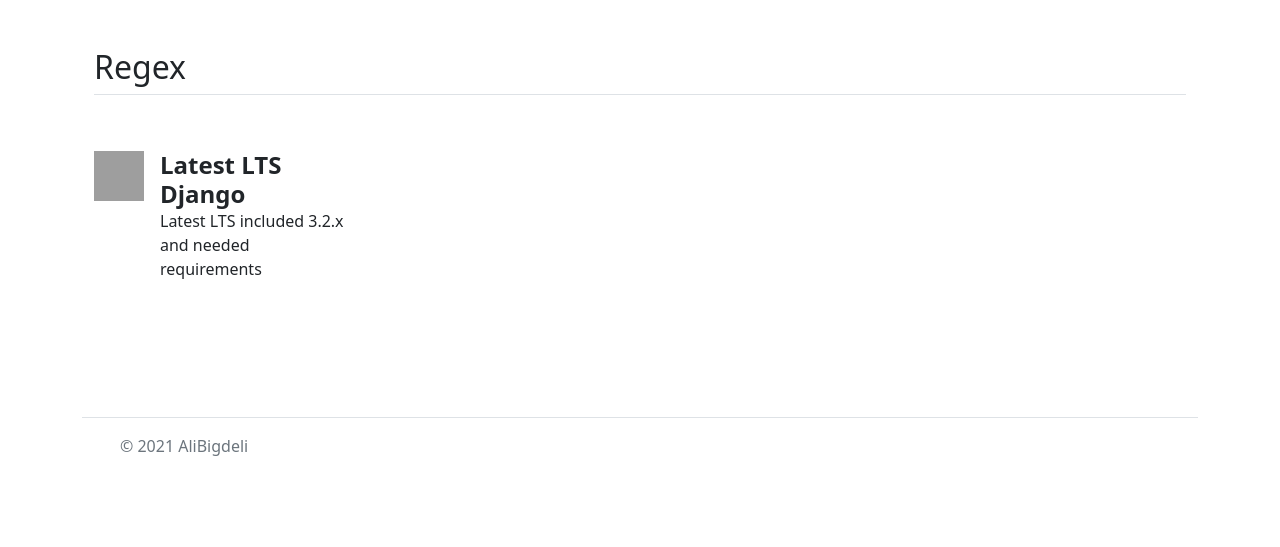
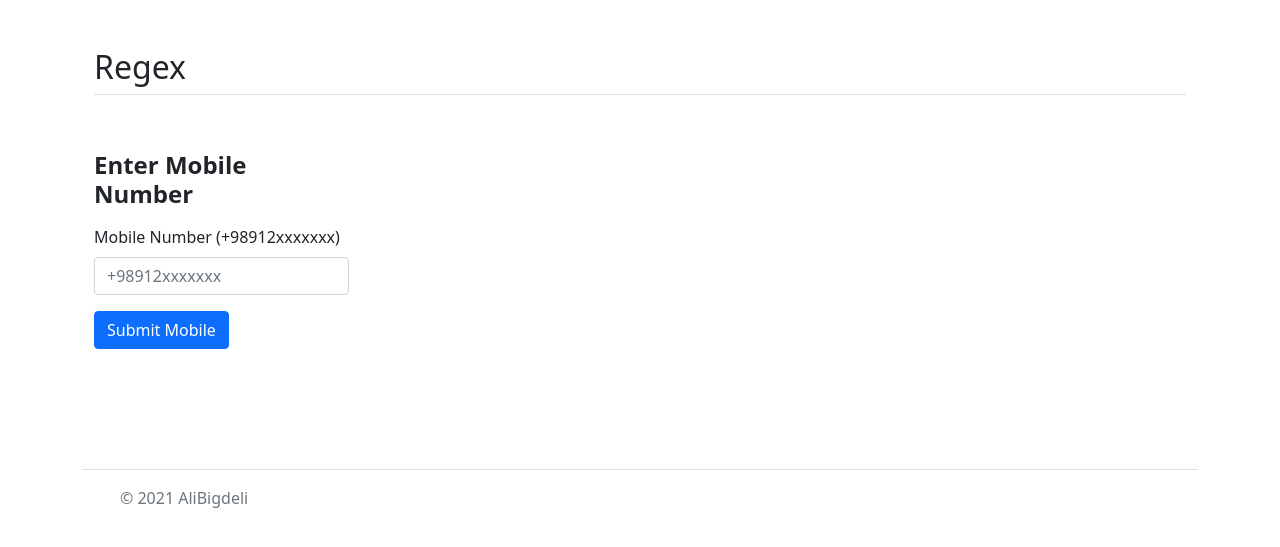
Before and after one commit to alirezaemrani/Ultimate-Django4.2-Template-main, a Django app: template core/templates/website/index.html in a window 1280 px wide. Shown: the part 72-619 px from the top of the page. Run offline with Django 4.2, Linux system fonts and the light colour scheme; the template is opened without the code that fills it, so the values that code supplies are empty; grey boxes are pictures that could not be loaded.

Commit message:
Update index.html

```diff
--- a/core/templates/website/index.html
+++ b/core/templates/website/index.html
@@ -14,17 +14,25 @@
     <h2 class="pb-2 border-bottom">Regex</h2>
 
     <div class="row row-cols-1 row-cols-sm-2 row-cols-md-3 row-cols-lg-4 g-4 py-5">
-        <div class="col d-flex align-items-start">
-            <img class="bi text-muted flex-shrink-0 me-3"
-                src="https://icons-for-free.com/iconfiles/png/512/bxl+django-1325051932950782714.png" width="50"
-                height="50">
 
 
-            <div>
-                <h4 class="fw-bold mb-0">Latest LTS Django</h4>
-                <p>Latest LTS included 3.2.x and needed requirements</p>
+        <div class="col d-flex align-items-start flex-column">
+            <h4 class="fw-bold mb-3">Enter Mobile Number</h4>
+            <form>
+                <div class="mb-3">
+                    <label for="mobileNumber" class="form-label">Mobile Number (+98912xxxxxxx)</label>
+                    <input type="tel"
+                           class="form-control"
+                           id="mobileNumber"
+                           name="mobileNumber"
+                           placeholder="+98912xxxxxxx"
+                           pattern="\+98912\d{7}"
+                           title="Mobile number must be in the format +98912xxxxxxx"
+                           required>
+                </div>
+                <button type="submit" class="btn btn-primary">Submit Mobile</button>
+            </form>
             </div>
-        </div>
 
 
     </div>
```
